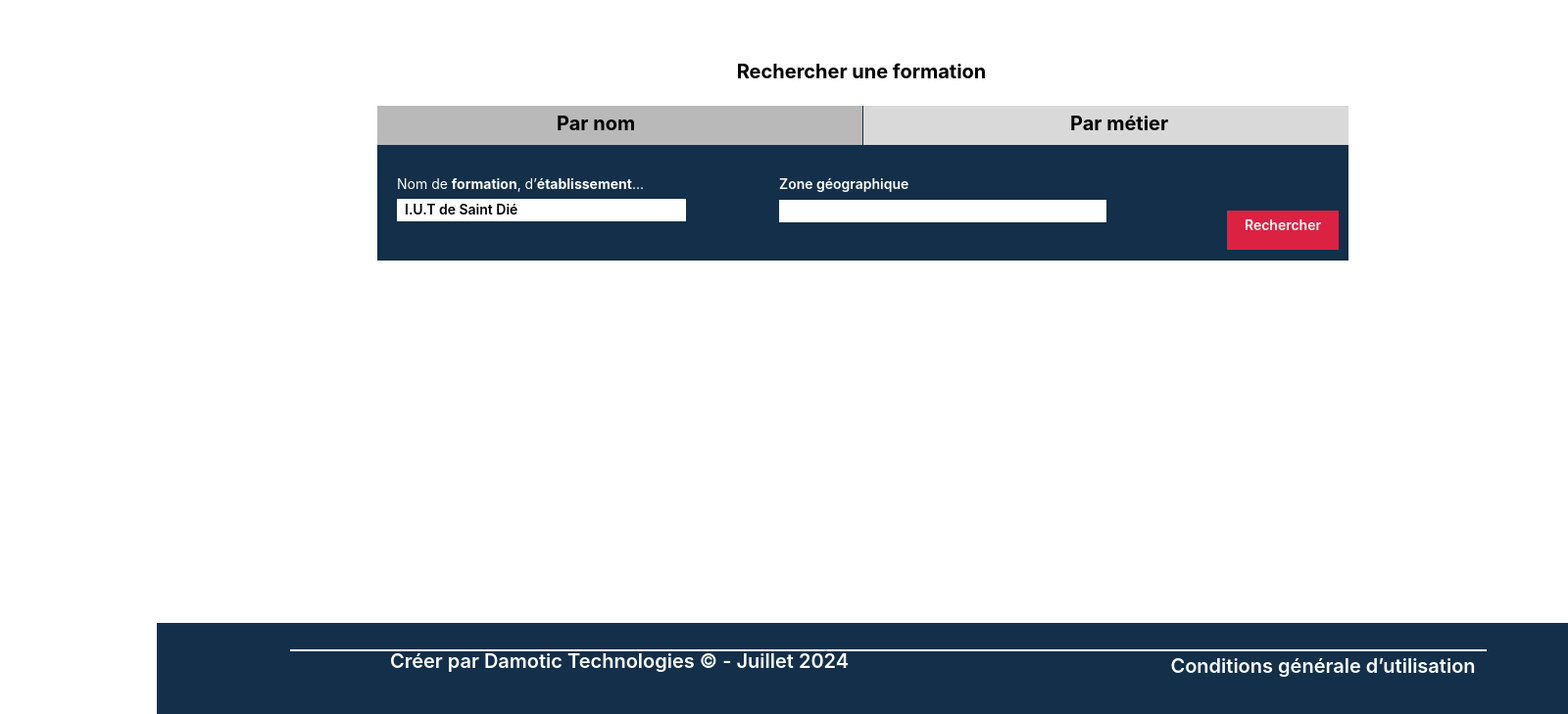
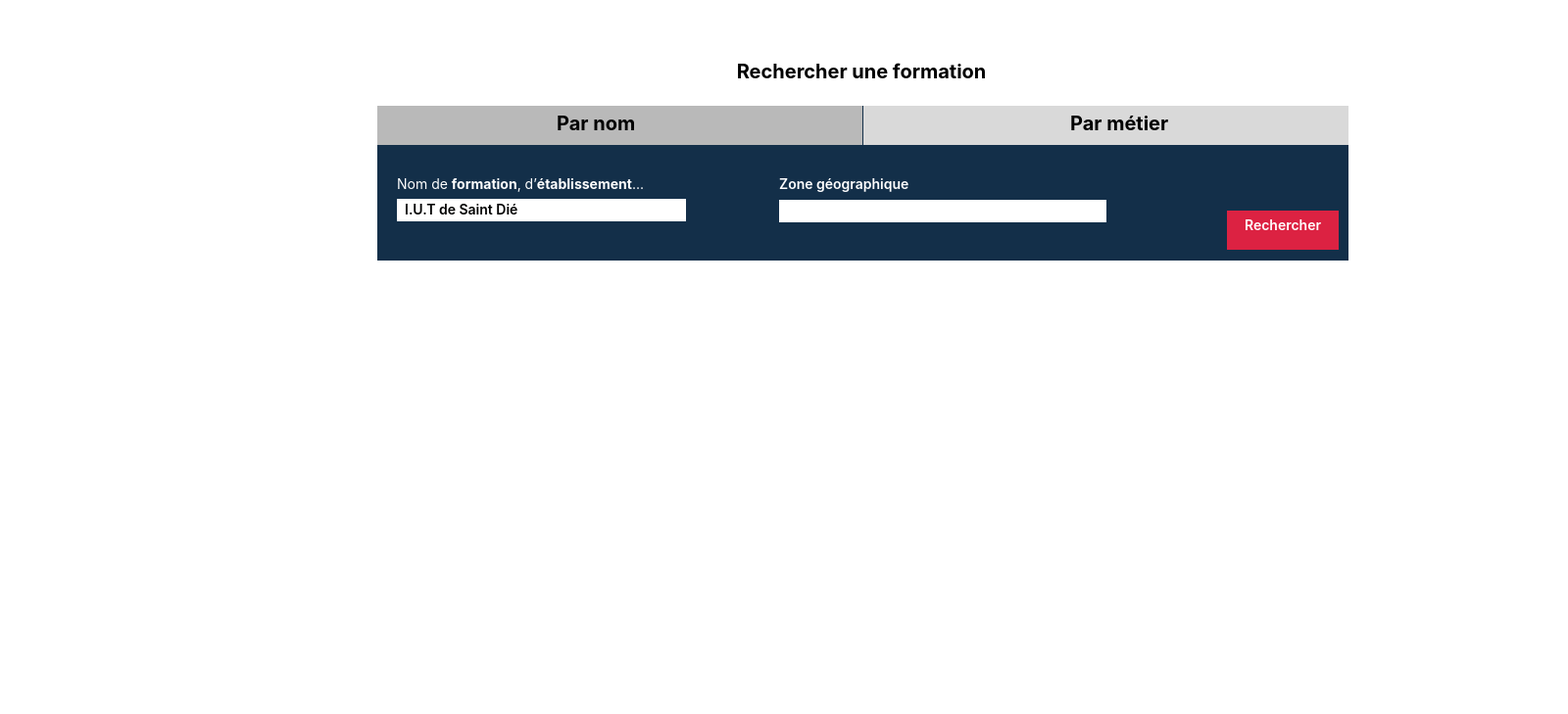
Before and after one commit to StagiairesDAMOTIC/FrontEndPsup, an Angular app: page /trouver-sa-formation in a window 1280 px wide. Shown: the part 487-1216 px from the top of the page at 98% size, 1600 px wide, since content can reach past the window. After the commit the page ends 800 px from the top, so only its background shows below. Built offline with nearby package versions, Linux system fonts and the light colour scheme.

Commit message:
quelques footer en moins

```diff
--- a/src/app/centre-dinteret/centre-dinteret.component.html
+++ b/src/app/centre-dinteret/centre-dinteret.component.html
@@ -425,80 +425,6 @@
   </div>
   <div
     style="
-      width: 1440px;
-      height: 93px;
-      left: 0px;
-      top: 790px;
-      position: absolute;
-    "
-  >
-    <div
-      style="
-        width: 328px;
-        height: 35px;
-        left: 1027px;
-        top: 34px;
-        position: absolute;
-        background: #d9d9d9;
-      "
-    ></div>
-    <div
-      style="
-        width: 1440px;
-        height: 93px;
-        left: 0px;
-        top: 0px;
-        position: absolute;
-        background: #132f49;
-      "
-    ></div>
-    <div
-      style="
-        width: 1219px;
-        height: 0px;
-        left: 136px;
-        top: 27px;
-        position: absolute;
-        border: 1px white solid;
-      "
-    ></div>
-    <div
-      style="
-        width: 504px;
-        height: 48px;
-        left: 220px;
-        top: 27px;
-        position: absolute;
-        text-align: center;
-        color: white;
-        font-size: 20px;
-        font-family: Inter;
-        font-weight: 600;
-        word-wrap: break-word;
-      "
-    >
-      Créer par Damotic Technologies © - Juillet 2024
-    </div>
-    <div
-      style="
-        width: 324px;
-        height: 37px;
-        left: 1028px;
-        top: 32px;
-        position: absolute;
-        text-align: center;
-        color: white;
-        font-size: 20px;
-        font-family: Inter;
-        font-weight: 600;
-        word-wrap: break-word;
-      "
-    >
-      Conditions générale d’utilisation
-    </div>
-  </div>
-  <div
-    style="
       width: 300px;
       height: 50px;
       left: 570px;
--- a/src/app/simulateur-de-parcours/simulateur-de-parcours.component.html
+++ b/src/app/simulateur-de-parcours/simulateur-de-parcours.component.html
@@ -1,79 +1,6 @@
 <p>simulateur-de-parcours works!</p>
 <div style="width: 100%; height: 100%; position: relative; background: white">
-  <div
-    style="
-      width: 1440px;
-      height: 93px;
-      left: 0px;
-      top: 1183px;
-      position: absolute;
-    "
-  >
-    <div
-      style="
-        width: 328px;
-        height: 35px;
-        left: 1027px;
-        top: 34px;
-        position: absolute;
-        background: #d9d9d9;
-      "
-    ></div>
-    <div
-      style="
-        width: 1440px;
-        height: 93px;
-        left: 0px;
-        top: 0px;
-        position: absolute;
-        background: #132f49;
-      "
-    ></div>
-    <div
-      style="
-        width: 1219px;
-        height: 0px;
-        left: 136px;
-        top: 27px;
-        position: absolute;
-        border: 1px white solid;
-      "
-    ></div>
-    <div
-      style="
-        width: 504px;
-        height: 48px;
-        left: 220px;
-        top: 27px;
-        position: absolute;
-        text-align: center;
-        color: white;
-        font-size: 20px;
-        font-family: Inter;
-        font-weight: 600;
-        word-wrap: break-word;
-      "
-    >
-      Créer par Damotic Technologies © - Juillet 2024
-    </div>
-    <div
-      style="
-        width: 324px;
-        height: 37px;
-        left: 1028px;
-        top: 32px;
-        position: absolute;
-        text-align: center;
-        color: white;
-        font-size: 20px;
-        font-family: Inter;
-        font-weight: 600;
-        word-wrap: break-word;
-      "
-    >
-      Conditions générale d’utilisation
-    </div>
-  </div>
+
   <div
     style="
       width: 300px;
--- a/src/app/trouver-sa-formation/trouver-sa-formation.component.html
+++ b/src/app/trouver-sa-formation/trouver-sa-formation.component.html
@@ -407,80 +407,7 @@
       />
     </div>
   </div>
-  <div
-    style="
-      width: 1440px;
-      height: 93px;
-      left: 0px;
-      top: 987px;
-      position: absolute;
-    "
-  >
-    <div
-      style="
-        width: 328px;
-        height: 35px;
-        left: 1027px;
-        top: 34px;
-        position: absolute;
-        background: #d9d9d9;
-      "
-    ></div>
-    <div
-      style="
-        width: 1440px;
-        height: 93px;
-        left: 0px;
-        top: 0px;
-        position: absolute;
-        background: #132f49;
-      "
-    ></div>
-    <div
-      style="
-        width: 1219px;
-        height: 0px;
-        left: 136px;
-        top: 27px;
-        position: absolute;
-        border: 1px white solid;
-      "
-    ></div>
-    <div
-      style="
-        width: 504px;
-        height: 48px;
-        left: 220px;
-        top: 27px;
-        position: absolute;
-        text-align: center;
-        color: white;
-        font-size: 20px;
-        font-family: Inter;
-        font-weight: 600;
-        word-wrap: break-word;
-      "
-    >
-      Créer par Damotic Technologies © - Juillet 2024
-    </div>
-    <div
-      style="
-        width: 324px;
-        height: 37px;
-        left: 1028px;
-        top: 32px;
-        position: absolute;
-        text-align: center;
-        color: white;
-        font-size: 20px;
-        font-family: Inter;
-        font-weight: 600;
-        word-wrap: break-word;
-      "
-    >
-      Conditions générale d’utilisation
-    </div>
-  </div>
+
   <div
     style="
       width: 991px;
```
